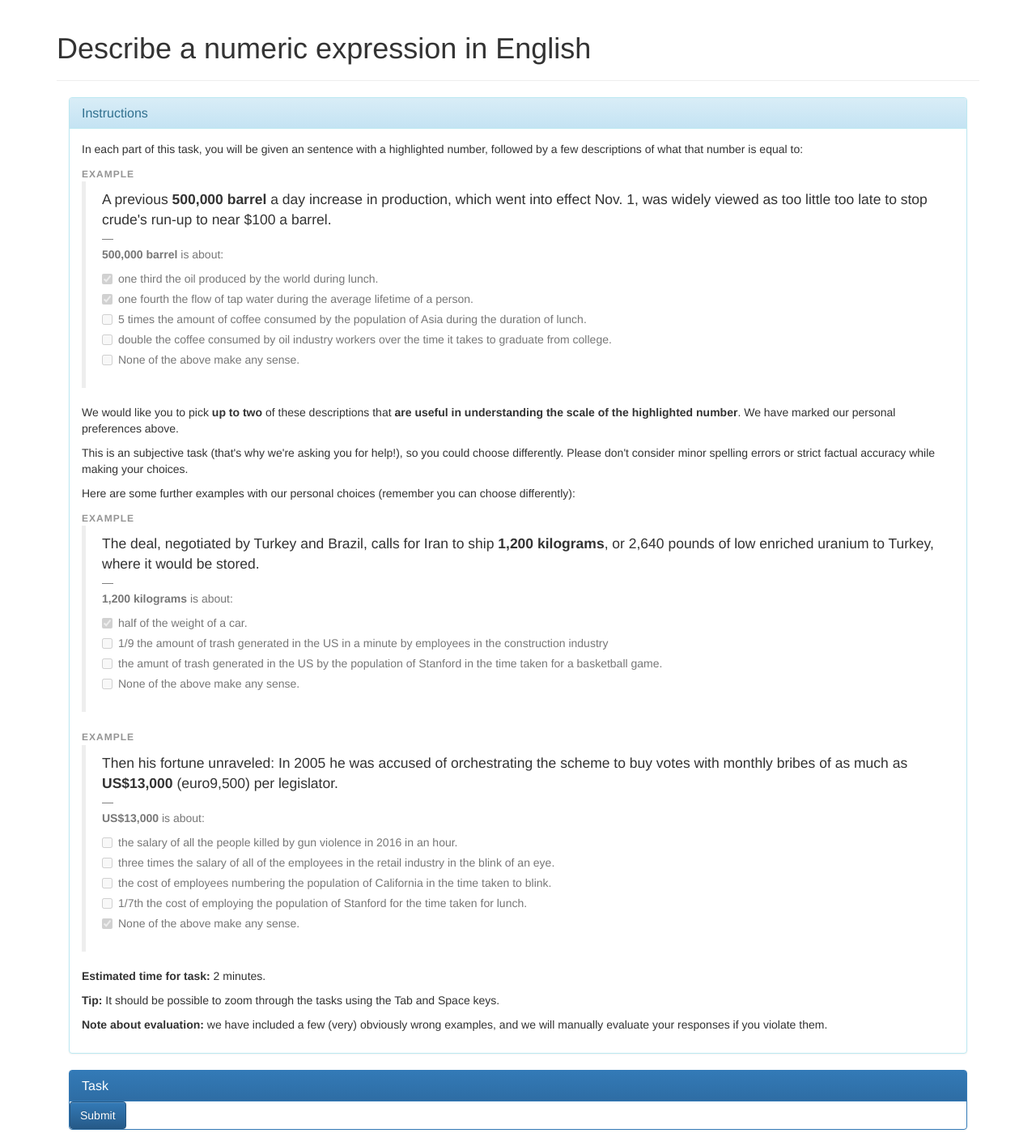
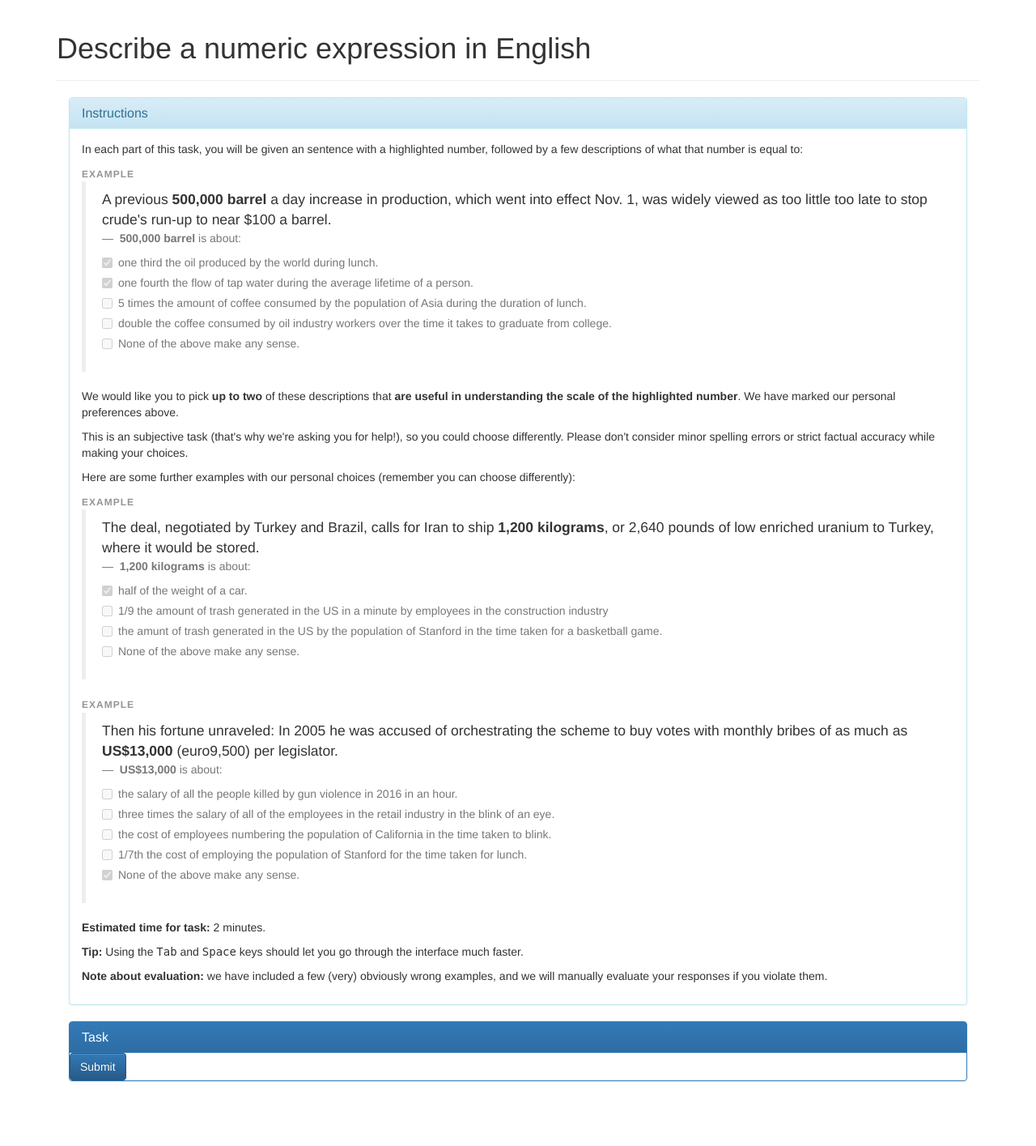
Before and after one commit to arunchaganty/contextual-comparatives, a Django app: a page that uses applesoranges/cc/templates/experiment_rank.html in a window 1280 px wide. Shown: the whole page at 81% size. After the commit the page ends 1335 px from the top, so only its background shows below. Run offline with Django 3.2, Linux system fonts and the light colour scheme; data that the repository does not hold is empty; some libraries are stand-ins or nearby versions.

Commit message:
Minor visual updates to task

```diff
--- a/applesoranges/cc/templates/experiment_rank.html
+++ b/applesoranges/cc/templates/experiment_rank.html
@@ -19,8 +19,7 @@
       <blockquote>
         A previous <b>500,000 barrel</b> a day increase in production, which went into effect Nov. 1, was widely viewed as too little too late to stop crude's run-up to near $100 a barrel.
 
-        <small>
-          <div class="form-group">
+          <div class="form-group small">
             <b>500,000 barrel</b> is about:
             <div class="checkbox">
               <label>
@@ -44,7 +43,6 @@
               </label>
             </div>
           </div>
-        </small>
       </blockquote>
 
       <p>
@@ -65,8 +63,7 @@
       <blockquote>
         The deal, negotiated by Turkey and Brazil, calls for Iran to ship <b>1,200 kilograms</b>, or 2,640 pounds of low enriched uranium to Turkey, where it would be stored.
 
-        <small>
-          <div class="form-group">
+          <div class="form-group small">
             <b>1,200 kilograms</b> is about:
             <div  class="checkbox">
               <label>
@@ -86,15 +83,13 @@
               </label>
             </div>
           </div>
-        </small>
       </blockquote>
 
       <span class="example">Example</span>
       <blockquote>
         Then his fortune unraveled: In 2005 he was accused of orchestrating the scheme to buy votes with monthly bribes of as much as <b>US$13,000</b> (euro9,500) per legislator.
 
-        <small>
-          <div class="form-group">
+          <div class="form-group small">
             <b>US$13,000</b> is about:
             <div class="checkbox">
               <label>
@@ -119,15 +114,13 @@
                 <input type="checkbox" checked disabled> None of the above make any sense.
               </label>
             </div></div>
-
-        </small>
       </blockquote>
 
       <p>
       <b>Estimated time for task:</b> 2 minutes.
       </p>
       <p>
-      <b>Tip:</b> It should be possible to zoom through the tasks using the <span class="code">Tab</span> and <span class="code">Space</span> keys.
+      <b>Tip:</b> Using the <span style="font-family:monospace;">Tab</span> and <span style="font-family:monospace;">Space</span> keys should let you go through the interface much faster.
       </p>
       <p>
       <b>Note about evaluation:</b> we have included a few (very) obviously wrong examples, and we will manually evaluate your responses if you violate them.
@@ -161,7 +154,7 @@
         @@sentence_gloss@@
       </blockquote>
 
-      <div class="form-group">
+      <div id="task-@@mention_id@@" class="form-group">
         <b>@@mention_gloss@@</b> is about:
       </div>
     </div>
@@ -195,21 +188,29 @@ var tasks = parseTasks();
   // Aggregate output.
 function validateInputs() {
   // Check that the input has been inserted.
-  var prompts = getPrompts();
   var success = true;
-  var valueStr = "";
-  for (var i = 0; i < prompts.length; i++) {
-    var response = $("#response-"+i).val();
-    if(response.length > 0) {
-      if (valueStr.length > 0) {
-        valueStr += "\t";
+  var values = [];
+  for (var i = 0; i < tasks.length; i++) {
+    var task = tasks[i];
+    var div = $("#task-"+task.mention_id);
+    var inputs = div.find("input:checked");
+    var responses = new Array(inputs.length);
+    for(var j = 0; j < inputs.length; j++) {
+      var response_id = $(inputs[j]).attr("id").split("-",3)[2];
+      if (response_id == "") {
+        success = false;
+        response_id = "-1";
       }
-      valueStr += response;
+      responses[j] = parseInt(response_id);
+    }
+
+    // Make sure there are enough checked box.
+    if (inputs.length == 0 || inputs.length > 3) {
+      success = false;
     } else {
-      success = false;
+      values.push({"mention_id" : task.mention_id, "responses" : responses});
     }
   }
-  $('#responses').attr("value", valueStr);
 
   if (success) {
     $("#errorBox").addClass("hidden");
@@ -241,12 +242,12 @@ function addChoice(choice) {
 function addTask(i, task) {
   var div = $("#task-template").clone();
 
-  // Set id
-  div.attr("id", "task-"+i);
   // Replace @@i@@ and @@prompt@@.
+  div.attr("id","task-" + i);
   div.html(div.html()
       .replace(/@@i@@/g, i)
       .replace(/@@j@@/g, i+1)
+      .replace(/@@mention_id@@/g, task.mention_id)
       .replace(/@@sentence_gloss@@/g, task.sentence_gloss)
       .replace(/@@mention_gloss@@/, task.mention_gloss));
   var choice_list = $(div.find('div.form-group')[0]);
--- a/applesoranges/cc/views.py
+++ b/applesoranges/cc/views.py
@@ -174,7 +174,7 @@ def rank_expressions(request):
     GROUP_SIZE = 4
     WINDOW_SHIFT = 2
 
-    mentions = NumericMention.objects.filter(id__in = NumericMentionExpression.objects.values_list('mention')).order_by('?')[:10]
+    mentions = NumericMention.objects.filter(id__in = NumericMentionExpression.objects.values_list('mention')).order_by('?')[:2]
 
     tasks = []
     for mention in mentions:
@@ -188,6 +188,5 @@ def rank_expressions(request):
             task = ChoiceSet.from_mention(mention, choice_set)
             tasks.append(task)
 
-
     return render(request, 'experiment_rank.html', {
-        'tasks': "\t".join(t.to_json() for t in tasks)})
+        'tasks': "\t".join(t.to_json() for t in tasks[:3])})
```
